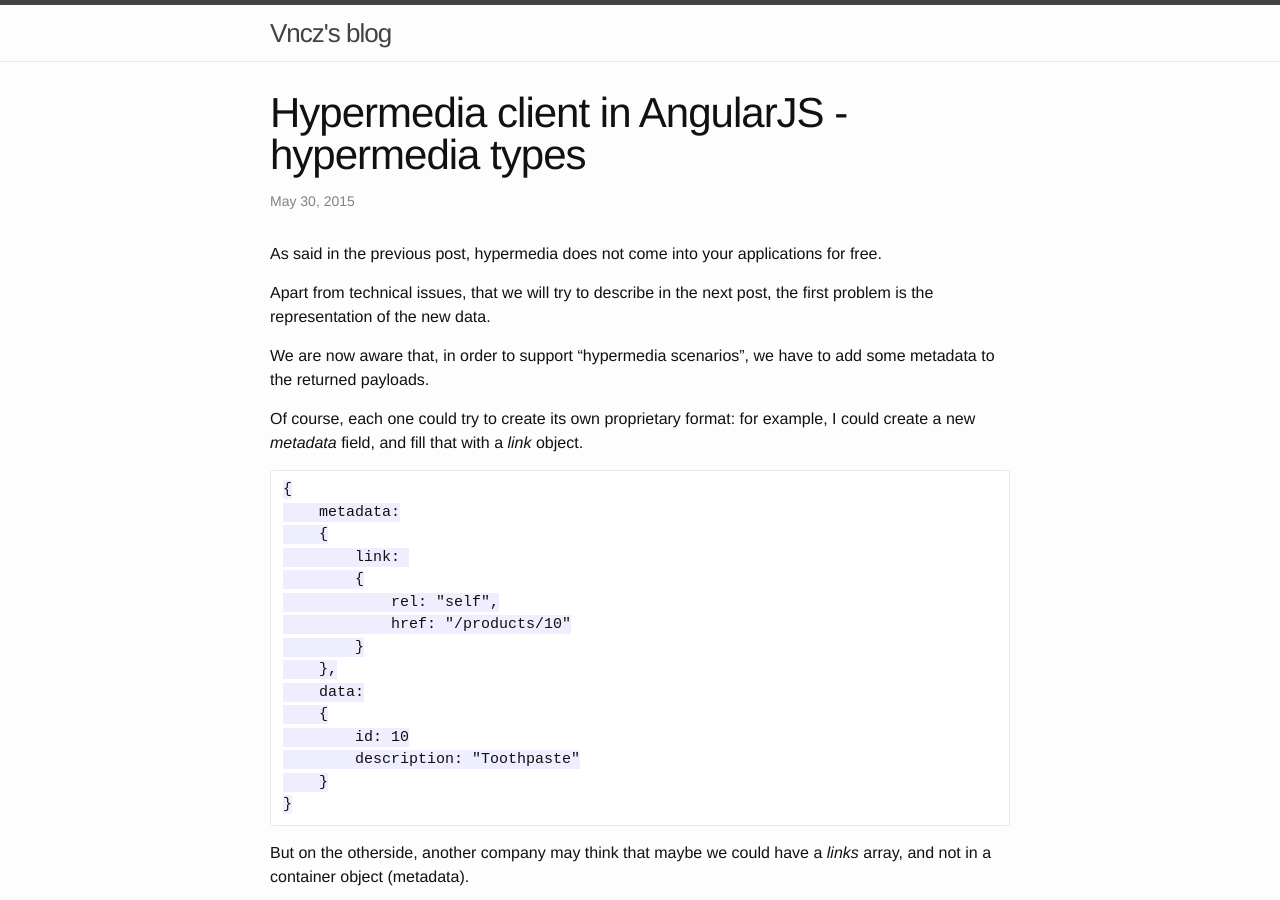
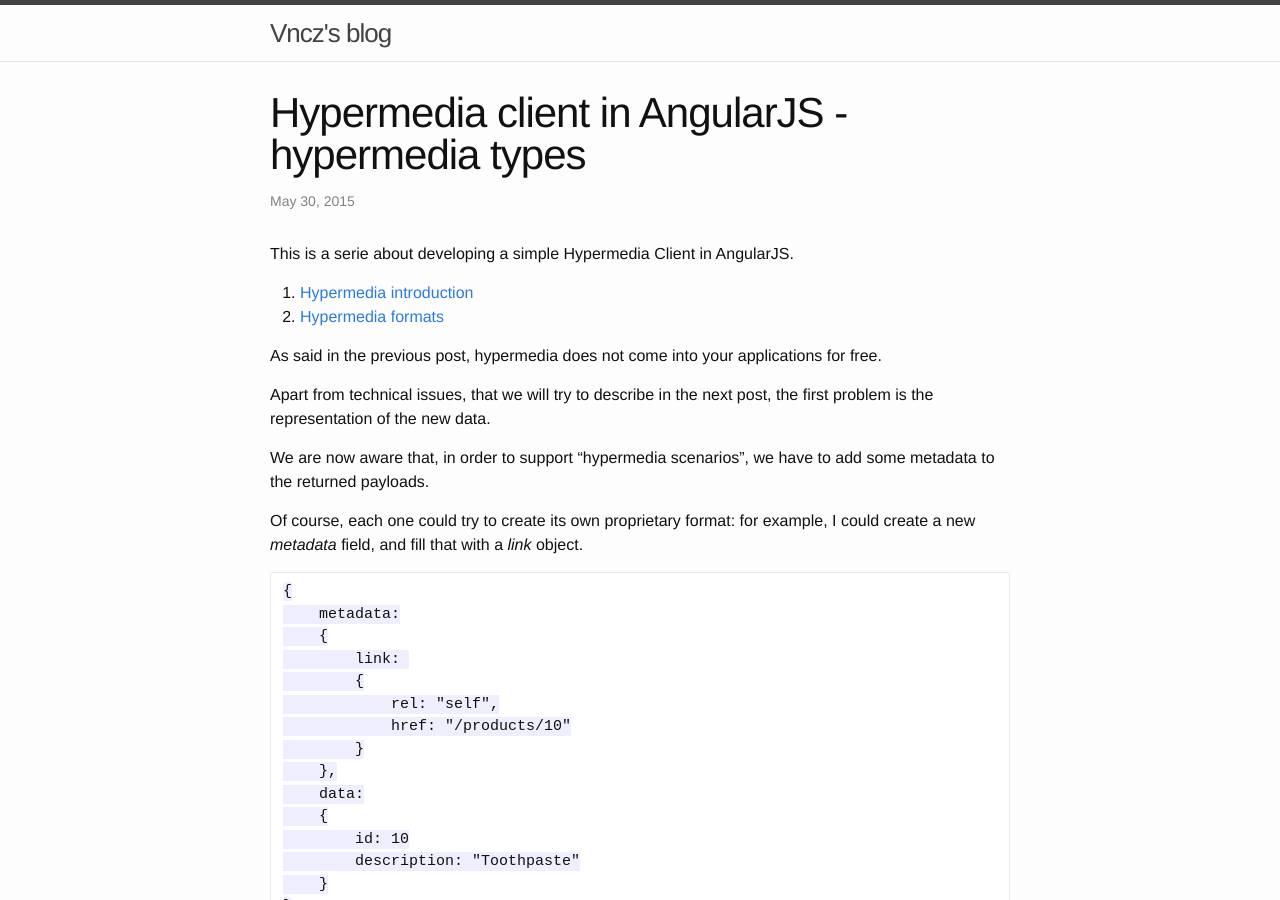
Before and after one commit to XVincentX/vncz, a Jekyll site: the page built from _posts/2015-05-30-hypermedia-client-in-angularjs-hypermedia-types.markdown, in a window 1280 px wide and 900 px high. Built offline with Jekyll 4.4.1, drawn with Linux system fonts in a browser that asks for light colours.

Commit message:
Added summary links

```diff
--- a/_posts/2015-05-30-hypermedia-client-in-angularjs-hypermedia-types.markdown
+++ b/_posts/2015-05-30-hypermedia-client-in-angularjs-hypermedia-types.markdown
@@ -3,6 +3,12 @@ layout: post
 title: Hypermedia client in AngularJS - hypermedia types
 date: 2015-05-30 20:51:06.000000000 +02:00
 ---
+This is a serie about developing a simple Hypermedia Client in AngularJS.
+
+1. [Hypermedia introduction](/2015/05/30/hypermedia-client-in-angularjs.html)
+2. [Hypermedia formats](/2015/05/30/hypermedia-client-in-angularjs-hypermedia-types.html)
+
+
 As said in the previous post, hypermedia does not come into your applications for free.
 
 Apart from technical issues, that we will try to describe in the next post, the first problem is the representation of the new data.
--- a/_posts/2015-05-30-hypermedia-client-in-angularjs.markdown
+++ b/_posts/2015-05-30-hypermedia-client-in-angularjs.markdown
@@ -4,6 +4,9 @@ title: Hypermedia client in AngularJS - Introduction
 date: 2015-05-30 19:59:13.000000000 +02:00
 ---
 This is a serie about developing a simple Hypermedia Client in AngularJS.
+
+1. [Hypermedia introduction](/2015/05/30/hypermedia-client-in-angularjs.html)
+2. [Hypermedia formats](/2015/05/30/hypermedia-client-in-angularjs-hypermedia-types.html)
 
 If you are in web/mobile development you have certainly heard about Hypermedia APIs and HATEOAS acronym. Those two words/concepts, even thought are quite **old** (the first blog posts started to come out during 2012), are actually riding high on twitter, blogs, stackoverflow questions and so on.
 
```
